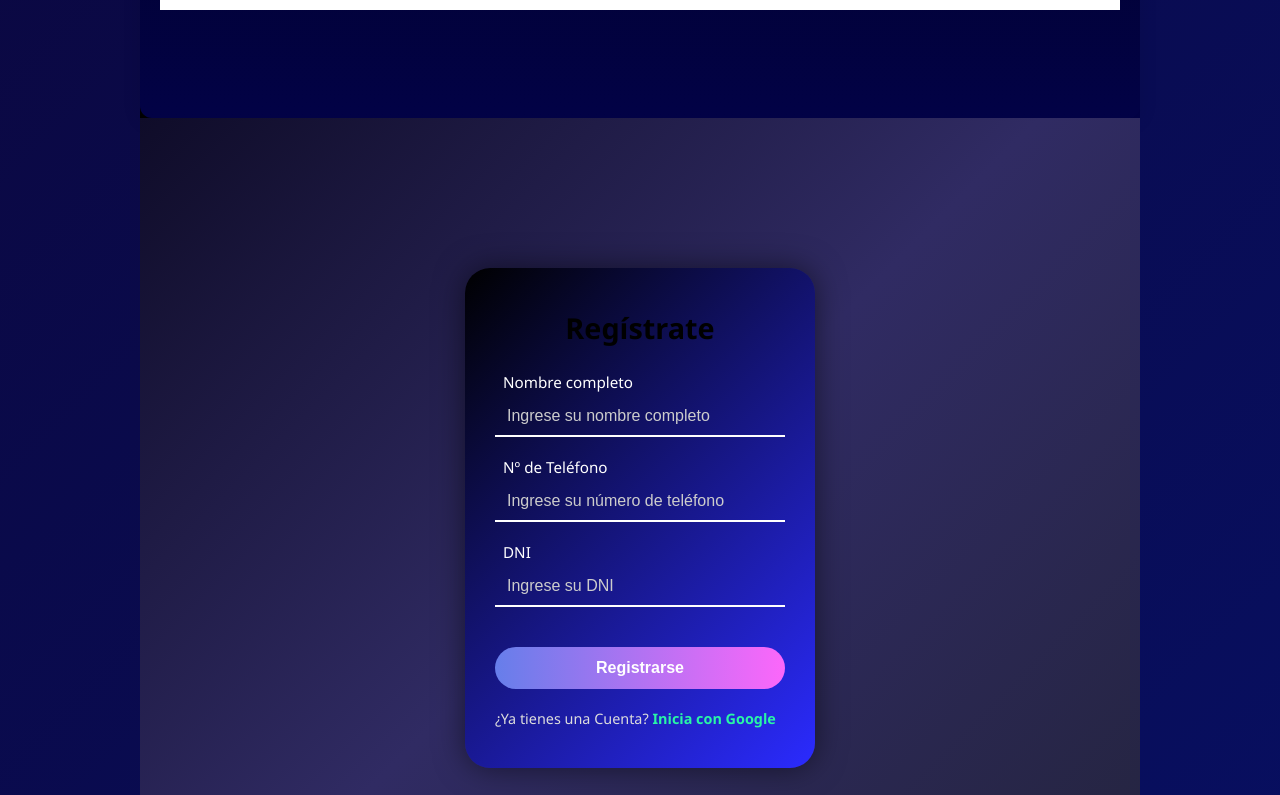
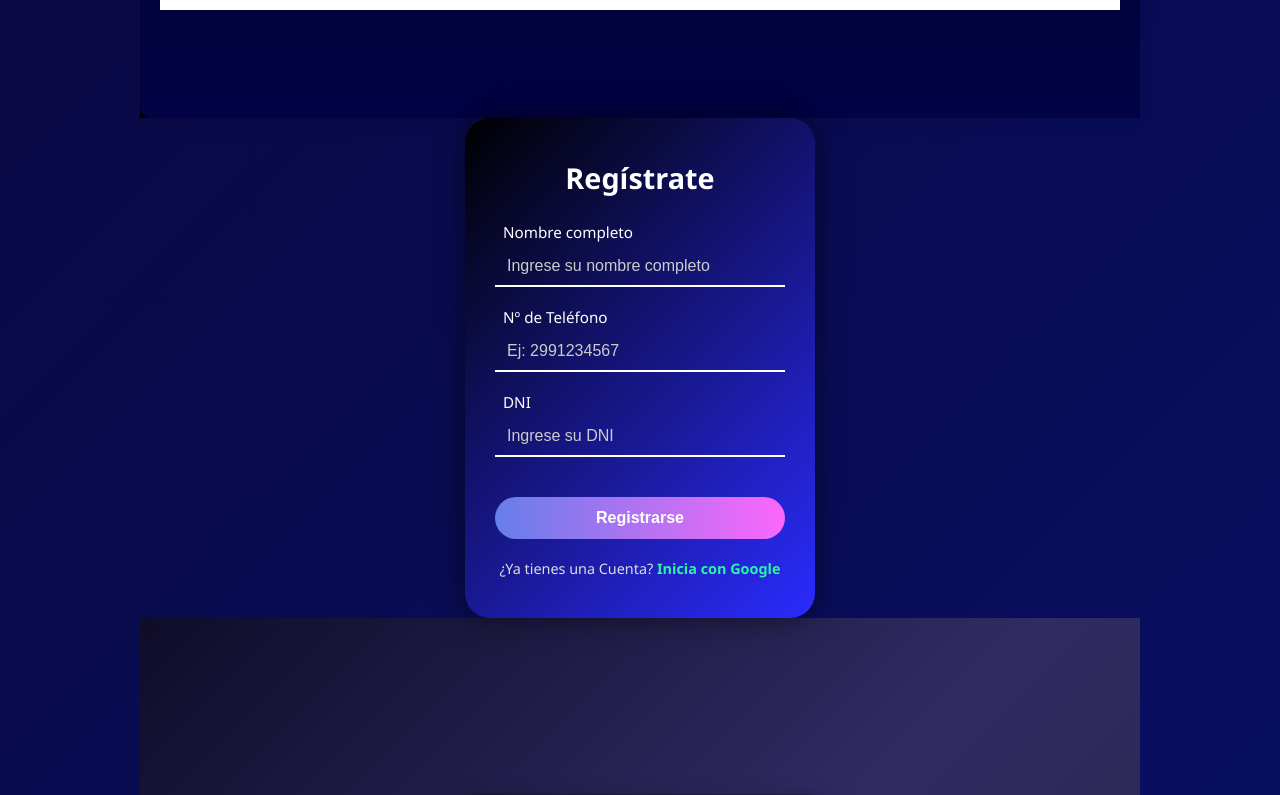
Before and after one commit to GastooCom/Proyecto-APRA, a React (Create React App) app in the folder proyecto-apra/: page / in a window 1280 px wide. Shown: the part 1482-2277 px from the top of the page. Built offline with nearby package versions, Linux system fonts and the light colour scheme.

Commit message:
se realizaron cambios en el formulario de registro

```diff
--- a/proyecto-apra/src/components/FormularioRegistrarse.jsx
+++ b/proyecto-apra/src/components/FormularioRegistrarse.jsx
@@ -1,16 +1,13 @@
 import React from "react";
 import "../css/FormularioRegistrarse.css";
 
-// Componente de formulario
 const FormularioRegistrarse = () => {
-//const navigate = useNavigate();
-
   return (
-    <div className="body">
-      <div className="contenedor-registrarse">
+    <div className="container">
       <div className="form_area">
-          <h1 className="titulo-registrarse">Regístrate</h1>
-          <form>
+        <p className="title">Regístrate</p>
+        <form action="#" method="post" autoComplete="on">
+          {/* Nombre */}
           <div className="form_group">
             <label className="sub_title" htmlFor="name">
               <i className="fas fa-user"></i> Nombre completo
@@ -18,10 +15,16 @@ const FormularioRegistrarse = () => {
             <input
               className="form_style"
               type="text"
+              id="name"
+              name="name"
               placeholder="Ingrese su nombre completo"
-                id="name"
+              required
+              minLength={3}
+              maxLength={50}
             />
           </div>
+
+          {/* Teléfono */}
           <div className="form_group">
             <label className="sub_title" htmlFor="telefono">
               <i className="fas fa-phone"></i> Nº de Teléfono
@@ -29,24 +32,36 @@ const FormularioRegistrarse = () => {
             <input
               className="form_style"
               type="tel"
-                placeholder="Ingrese su número de teléfono"
               id="telefono"
+              name="telefono"
+              placeholder="Ej: 2991234567"
+              pattern="[0-9]{10}"
+              required
             />
           </div>
+
+          {/* DNI */}
           <div className="form_group">
             <label className="sub_title" htmlFor="dni">
-                <i className="fas fa-pen"></i> DNI
+              <i className="fas fa-id-card"></i> DNI
             </label>
             <input
               className="form_style"
               type="text"
+              id="dni"
+              name="dni"
               placeholder="Ingrese su DNI"
-                id="dni"
+              pattern="[0-9]{7,8}"
+              required
             />
           </div>
-            <button type="submit" className="btn">
+
+          {/* Botón */}
+          <button className="btn" type="submit">
             Registrarse
           </button>
+
+          {/* Pie */}
           <p className="texto-pie">
             ¿Ya tienes una Cuenta?{" "}
             <a className="link" href="#">
@@ -56,7 +71,6 @@ const FormularioRegistrarse = () => {
         </form>
       </div>
     </div>
-    </div>
   );
 };
 
--- a/proyecto-apra/src/css/FormularioRegistrarse.css
+++ b/proyecto-apra/src/css/FormularioRegistrarse.css
@@ -1,5 +1,5 @@
-/* Fondo con gradiente */
-.body {
+/* Estilo para el fondo */
+body {
   margin: 0;
   padding: 0;
   font-family: "Segoe UI", sans-serif;
@@ -9,10 +9,24 @@
   justify-content: center;
   align-items: center;
   color: #fff;
+  overflow: hidden;
+  animation: fadeIn 1s ease;
+}
+
+/* Animación de entrada */
+@keyframes fadeIn {
+  from {
+    opacity: 0;
+    transform: scale(0.95);
+  }
+  to {
+    opacity: 1;
+    transform: scale(1);
+  }
 }
 
 /* Contenedor del formulario */
-.contenedor-registrarse {
+.container {
   display: flex;
   align-items: center;
   justify-content: center;
@@ -25,21 +39,44 @@
   border-radius: 25px;
   box-shadow: 0px 0px 30px rgba(0, 0, 0, 0.5);
   width: 350px;
+  transition: transform 0.3s ease, box-shadow 0.3s ease;
 }
 
-/* Título */
-.titulo-registrarse {
+.form_area:hover {
+  transform: scale(1.02);
+  box-shadow: 0 0 40px rgba(255, 255, 255, 0.2);
+}
+
+/* Título del formulario */
+.title {
   font-size: 1.8em;
   font-weight: 700;
   margin-bottom: 25px;
   text-align: center;
+  animation: slideDown 0.5s ease;
 }
 
-/* Grupo de entrada */
+@keyframes slideDown {
+  from {
+    opacity: 0;
+    transform: translateY(-20px);
+  }
+  to {
+    opacity: 1;
+    transform: translateY(0);
+  }
+}
+
+/* Grupo de entradas */
 .form_group {
   display: flex;
   flex-direction: column;
   margin-bottom: 20px;
+  transition: transform 0.2s ease;
+}
+
+.form_group:hover {
+  transform: scale(1.03);
 }
 
 /* Etiquetas */
@@ -49,7 +86,7 @@
   font-size: 0.95em;
 }
 
-/* Input */
+/* Campos de entrada */
 .form_style {
   padding: 10px 12px;
   border: none;
@@ -58,10 +95,16 @@
   color: white;
   font-size: 1em;
   outline: none;
+  transition: all 0.3s ease;
 }
 
 .form_style::placeholder {
   color: #ccc;
+}
+
+.form_style:focus {
+  border-bottom: 2px solid #29f5a6;
+  background-color: rgba(255, 255, 255, 0.05);
 }
 
 /* Botón */
@@ -76,11 +119,14 @@
   color: white;
   cursor: pointer;
   font-size: 1em;
-  transition: 0.3s ease;
+  transition: all 0.3s ease;
+  transform: scale(1);
 }
 
 .btn:hover {
-  opacity: 0.9;
+  opacity: 0.95;
+  transform: scale(1.05);
+  box-shadow: 0 0 10px #fc67fa;
 }
 
 /* Pie del formulario */
@@ -88,6 +134,7 @@
   margin-top: 20px;
   font-size: 0.9em;
   color: #ddd;
+  text-align: center;
 }
 
 /* Enlace */
@@ -95,13 +142,15 @@
   color: #29f5a6;
   font-weight: bold;
   text-decoration: none;
+  transition: 0.2s ease;
 }
 
 .link:hover {
   text-decoration: underline;
+  color: #00ffaa;
 }
 
-/* Íconos */
+/* Íconos dentro de las etiquetas */
 .sub_title i {
   margin-right: 8px;
 }
```
Lines whose indentation alone changed are shown as unchanged.
